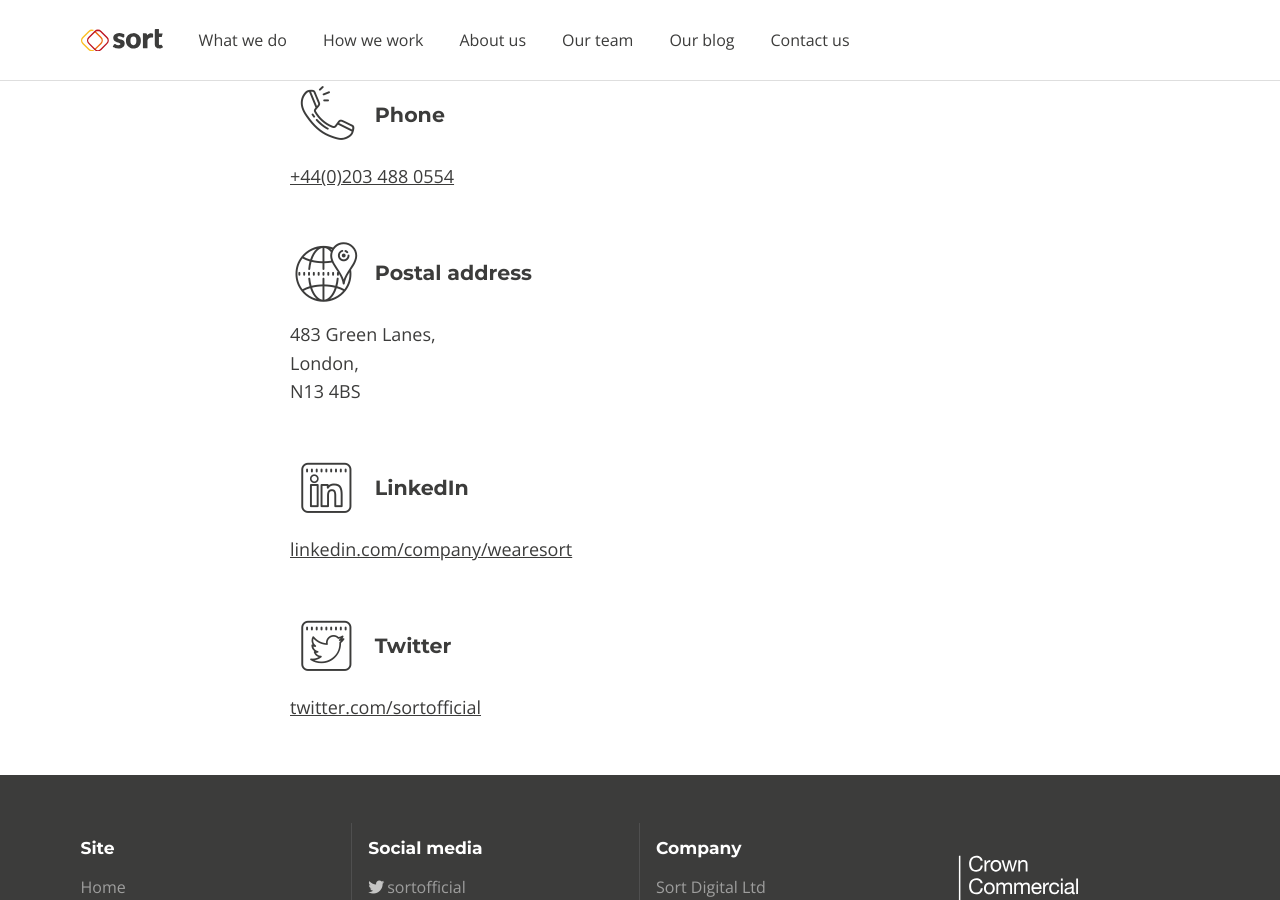
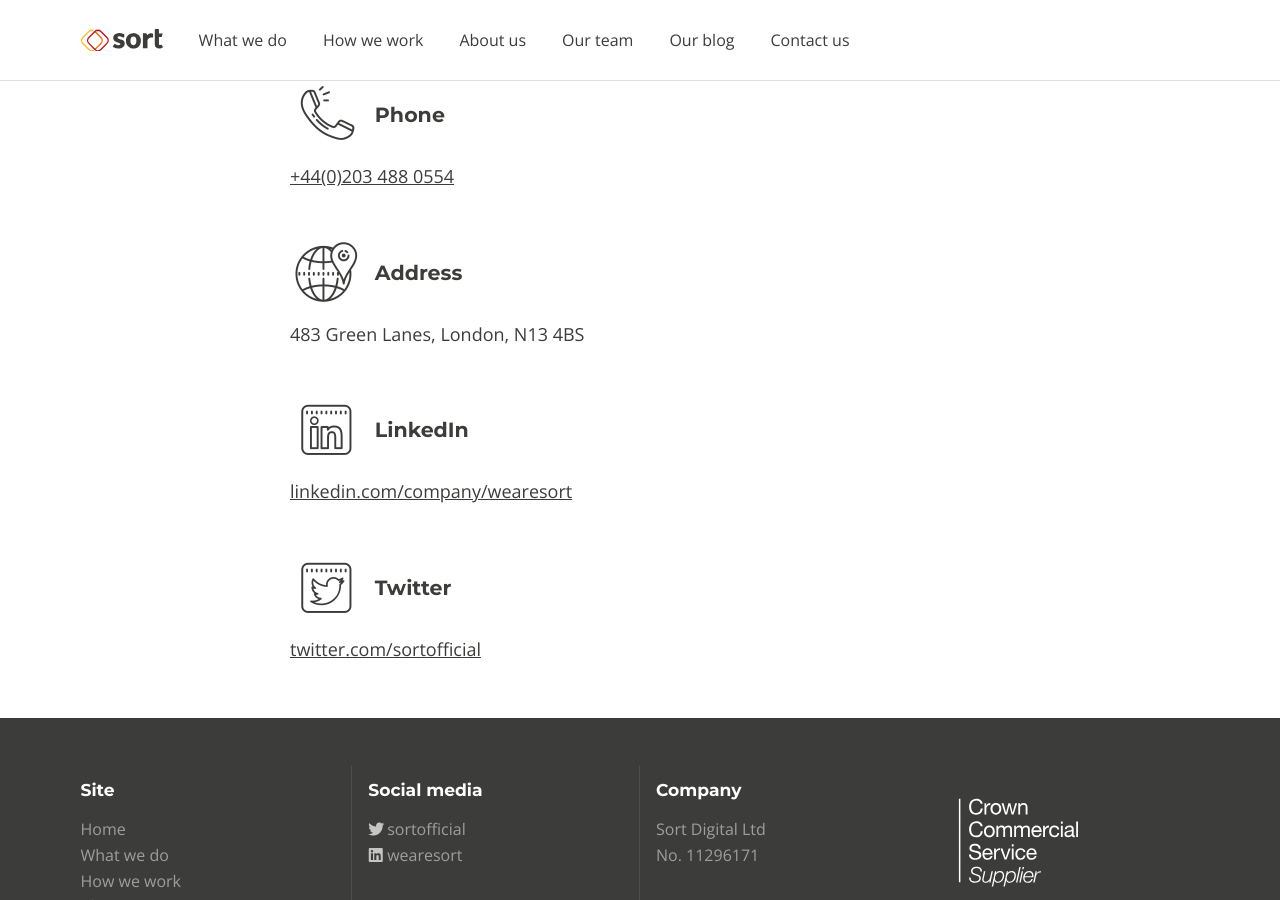
Before and after one commit to wearesort/sort-wearesort, a Jekyll site: the page built from _pages/contact-us.html, in a window 1280 px wide and 900 px high, scrolled down 430 px. Built offline with Jekyll 4.4.1, drawn with Linux system fonts in a browser that asks for light colours; nearby versions of some CDN libraries; a script that is not in the unit is left out; comment, search, counter and statistics services are not loaded.

Commit message:
Reformat address block

```diff
--- a/_pages/contact-us.html
+++ b/_pages/contact-us.html
@@ -30,8 +30,8 @@ permalink: /contact-us/
   {% include block-7.html
     mailto=false
     icon="location custom"
-    title="Postal address"
-    body='483 Green Lanes,<br/>London,<br/>N13 4BS'
+    title="Address"
+    body='483 Green Lanes, London, N13 4BS'
   %}
   {% include block-7.html
     mailto=false
```
